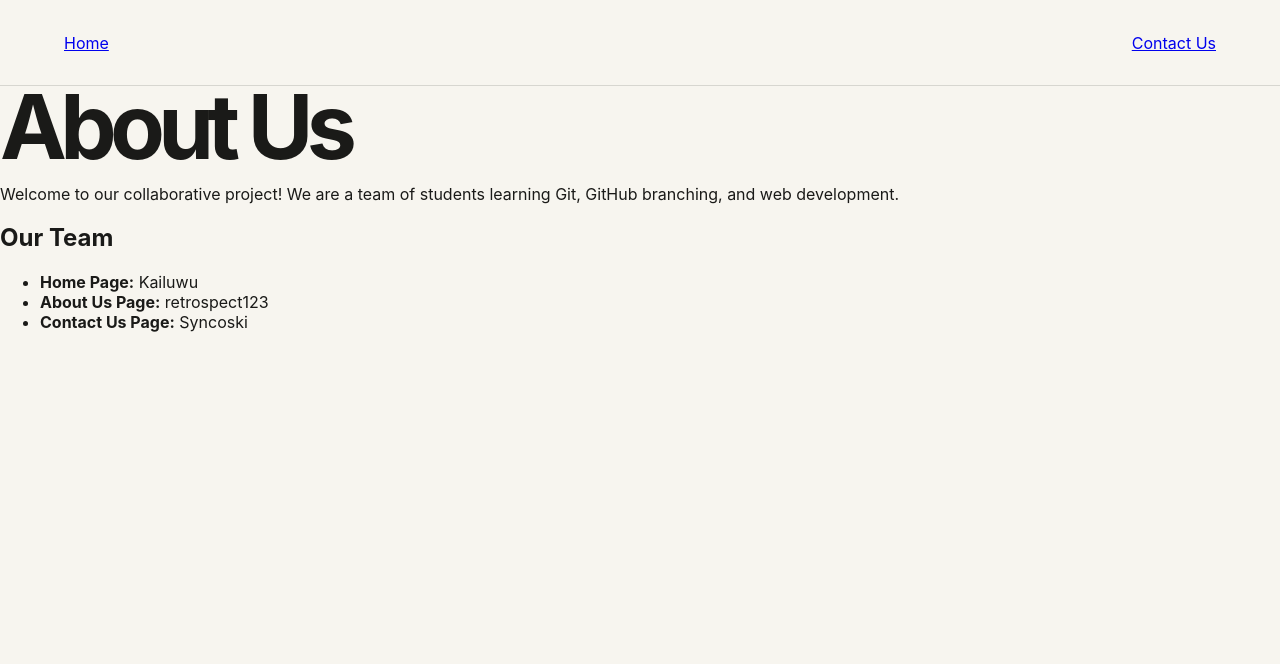
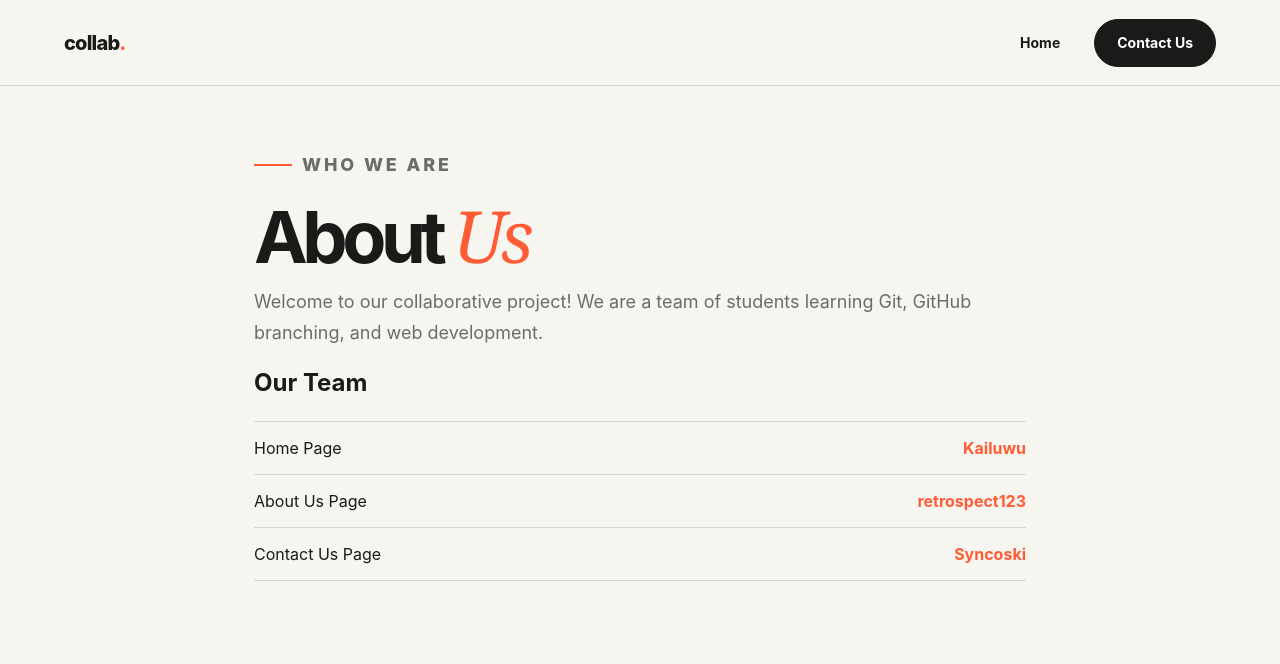
Before and after one commit to Kailuwu/collaborative-website, a plain HTML site: page about.html in a window 1280 px wide. Drawn offline with Linux system fonts and the light colour scheme.

Commit message:
Update about.html layout to match shared style.css

```diff
--- a/about.html
+++ b/about.html
@@ -5,21 +5,45 @@
   <meta name="viewport" content="width=device-width, initial-scale=1.0">
   <title>About Us - Collaborative Website</title>
   <link rel="stylesheet" href="style.css" />
+  <style>
+    .team-list {
+      list-style: none;
+      padding: 0;
+      margin-top: 24px;
+      border-top: 1px solid var(--line);
+    }
+    .team-list li {
+      padding: 16px 0;
+      border-bottom: 1px solid var(--line);
+      font-size: 16px;
+      display: flex;
+      justify-content: space-between;
+    }
+    .team-list strong {
+      color: var(--accent);
+    }
+  </style>
 </head>
 <body>
   <nav>
-    <a href="index.html">Home</a>
-    <a href="contact.html">Contact Us</a>
+    <a href="index.html" class="brand">collab<span>.</span></a>
+    <div class="nav-links">
+      <a href="index.html">Home</a>
+      <a href="contact.html" class="button">Contact Us</a>
+    </div>
   </nav>
-  <div class="container">
-    <h1>About Us</h1>
+
+  <main class="page">
+    <p class="eyebrow">Who we are</p>
+    <h1>About <em>Us</em></h1>
     <p>Welcome to our collaborative project! We are a team of students learning Git, GitHub branching, and web development.</p>
+
     <h2>Our Team</h2>
-    <ul>
-      <li><strong>Home Page:</strong> Kailuwu</li>
-      <li><strong>About Us Page:</strong> retrospect123</li>
-      <li><strong>Contact Us Page:</strong> Syncoski</li>
+    <ul class="team-list">
+      <li><span>Home Page</span> <strong>Kailuwu</strong></li>
+      <li><span>About Us Page</span> <strong>retrospect123</strong></li>
+      <li><span>Contact Us Page</span> <strong>Syncoski</strong></li>
     </ul>
-  </div>
+  </main>
 </body>
 </html>
```
